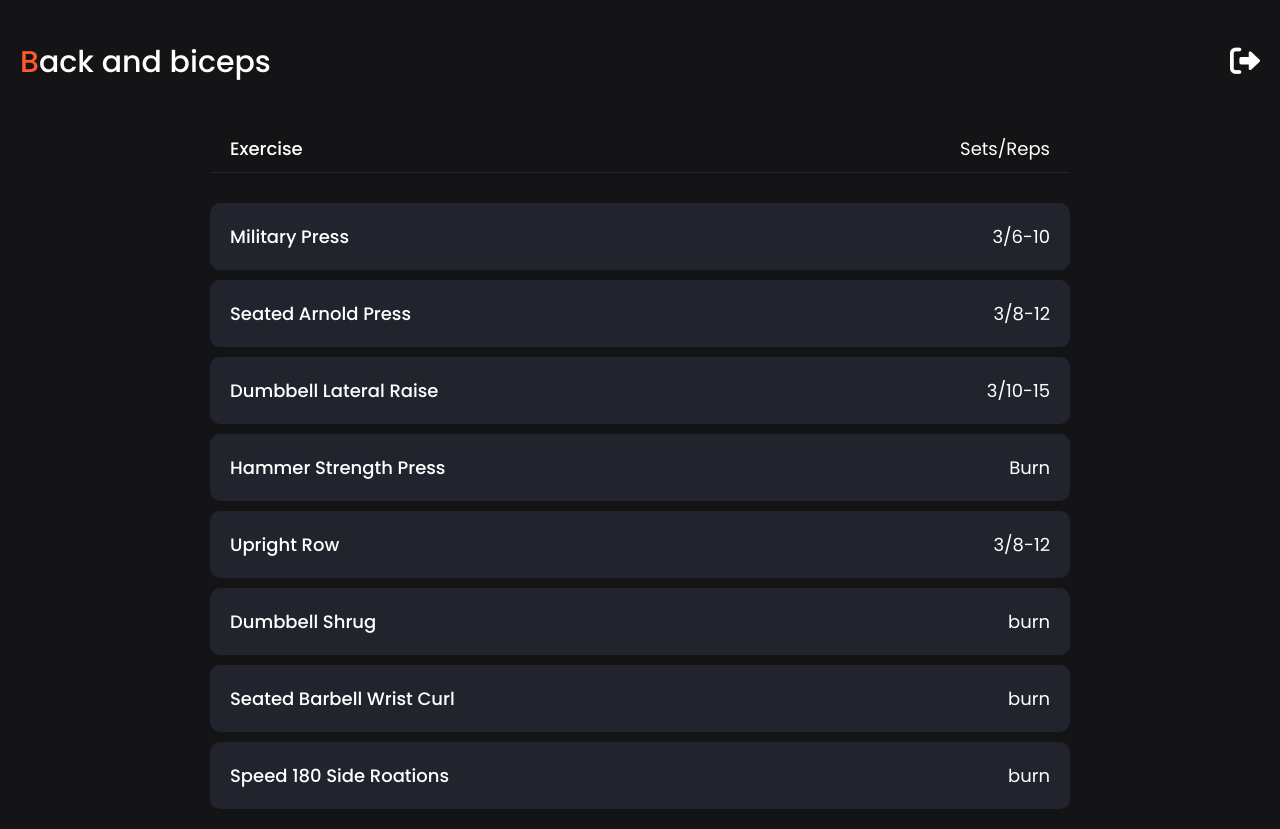
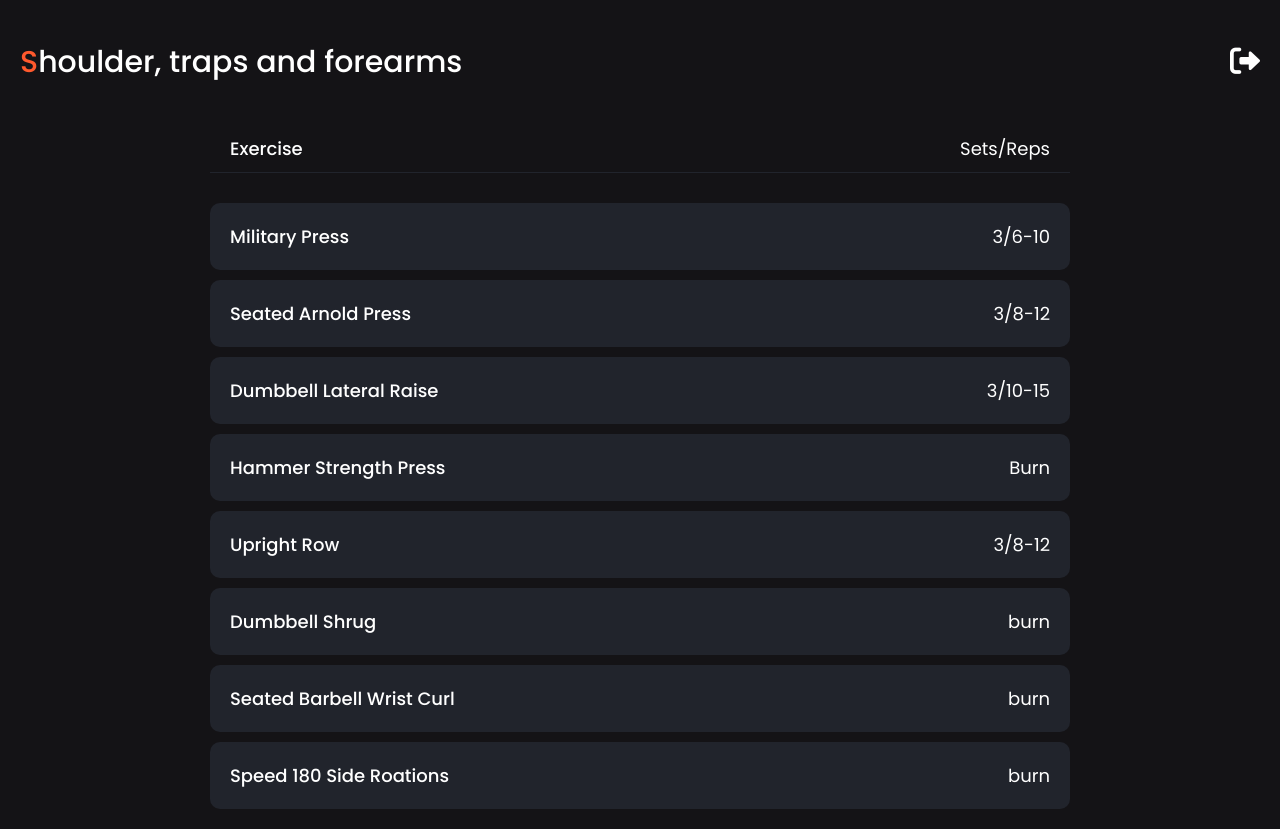
Before and after one commit to Morten010/Workout-app, a plain HTML site: page shoulder.html in a window 1280 px wide. Drawn offline with nearby package versions, Linux system fonts and the light colour scheme.

Commit message:
Naming changed

```diff
--- a/shoulder.html
+++ b/shoulder.html
@@ -17,7 +17,7 @@
 
     <main>
         <nav>
-            <h1><span class="color">B</span>ack and biceps</h1>
+            <h1><span class="color">S</span>houlder, traps and forearms</h1>
             <a href="index.html"><i class="fa-solid fa-right-from-bracket"></i></a>
         </nav>
         <section id="exercise-list">
```
Also changed, not shown: chest.html (+1 -1 lines), legs.html (+1 -1 lines).
